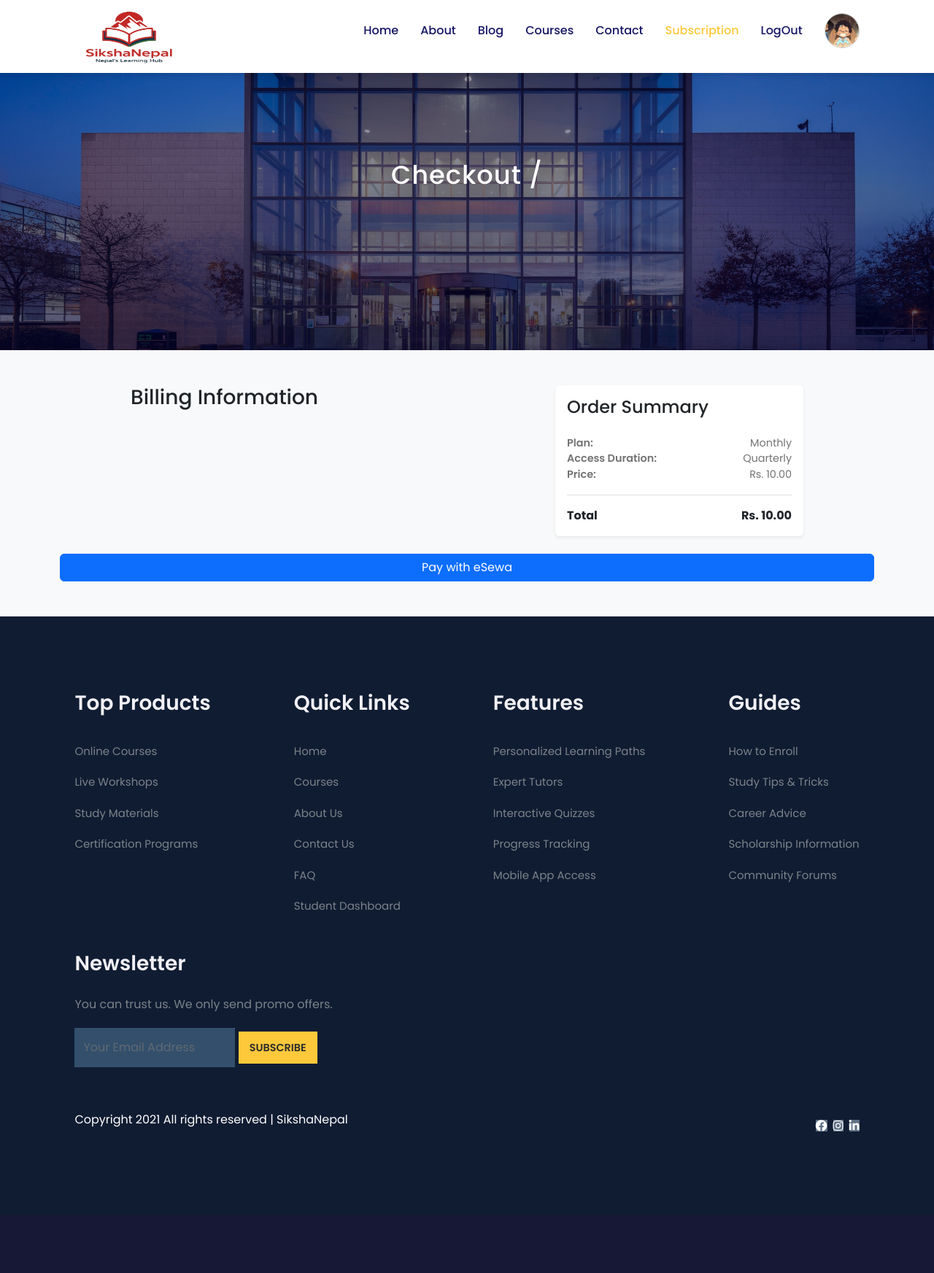
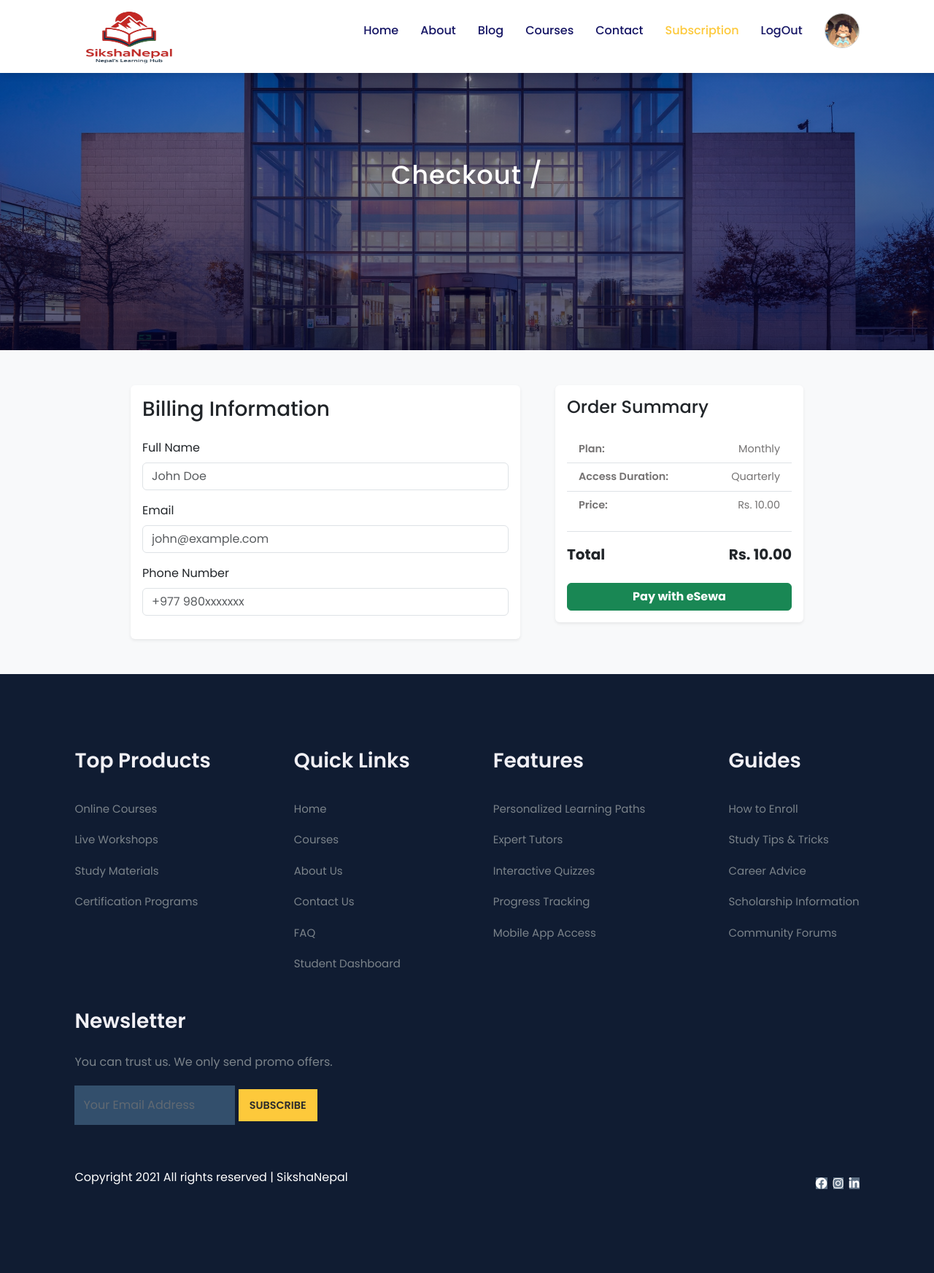
Before and after one commit to Nischal-31/sikshanepal, a Django app: page /subscription/checkout/monthly/ in a window 1280 px wide. Shown: the whole page at 73% size. Before the commit the page ends 1551 px from the top, so only its background shows below. Run offline with Django 5.2, Linux system fonts and the light colour scheme; a user stored in the database is signed in; data comes from the database, SQL or seed files in the repository; tables that the repository leaves empty hold one stand-in row (values such as "Sample post"); some libraries are stand-ins or nearby versions.

Commit message:
commited

```diff
--- a/courses/templates/notes/note_list.html
+++ b/courses/templates/notes/note_list.html
@@ -41,6 +41,11 @@
     {% if user.is_authenticated and user.user_type == 'admin' %}
       <div class="mt-4">
         <a href="{% url 'note-create' chapter_id %}" class="btn btn-success">Create New Note</a>
+      </div>
+    {% endif %}
+
+    {% if user.is_authenticated and user.user_type == 'normal' %}
+      <div class="mt-4">
         <a href="{% url 'chapter-list' subject_id %}" class="btn btn-outline-secondary">← Back to Chapters</a>
       </div>
     {% endif %}
--- a/subscription/templates/subscription/checkout.html
+++ b/subscription/templates/subscription/checkout.html
@@ -9,50 +9,64 @@
     <h2 class="mb-0">Checkout /</h2>
   </div>
 </section>
+
 <section class="py-5 bg-light">
   <div class="container">
     <div class="row g-5 justify-content-center">
+
       <!-- Billing Form -->
       <div class="col-md-7 col-lg-6">
+        <div class="card shadow-sm border-0">
+          <div class="card-body">
             <h3 class="mb-4">Billing Information</h3>
-        <!-- You can add billing inputs here if needed -->
+            <form>
+              <div class="mb-3">
+                <label for="name" class="form-label">Full Name</label>
+                <input type="text" class="form-control" id="name" placeholder="John Doe">
+              </div>
+              <div class="mb-3">
+                <label for="email" class="form-label">Email</label>
+                <input type="email" class="form-control" id="email" placeholder="john@example.com">
+              </div>
+              <div class="mb-3">
+                <label for="phone" class="form-label">Phone Number</label>
+                <input type="tel" class="form-control" id="phone" placeholder="+977 980xxxxxxx">
+              </div>
+            </form>
+          </div>
+        </div>
       </div>
 
       <!-- Order Summary -->
       <div class="col-md-5 col-lg-4">
-        <div class="card border-0 shadow-sm">
+        <div class="card shadow-sm border-0">
           <div class="card-body">
             <h4 class="card-title mb-4">Order Summary</h4>
 
-            <ul class="list-unstyled mb-3">
-              <li class="d-flex justify-content-between">
+            <ul class="list-group list-group-flush mb-3">
+              <li class="list-group-item d-flex justify-content-between">
                 <span class="fw-semibold">Plan:</span>
                 <span class="text-capitalize">{{ plan.name }}</span>
               </li>
-              <li class="d-flex justify-content-between">
+              <li class="list-group-item d-flex justify-content-between">
                 <span class="fw-semibold">Access Duration:</span>
                 <span>
                   {{ plan.duration_days|divisibleby:30|yesno:"Monthly,Quarterly,Yearly" }}
-                  <!-- Or customize based on your model -->
                 </span>
               </li>
-              <li class="d-flex justify-content-between mb-3">
+              <li class="list-group-item d-flex justify-content-between">
                 <span class="fw-semibold">Price:</span>
                 <span>Rs. {{ plan.price }}</span>
               </li>
             </ul>
 
-            <div class="border-top pt-3 d-flex justify-content-between">
+            <div class="border-top pt-3 d-flex justify-content-between fs-5">
               <strong>Total</strong>
               <strong>Rs. {{ plan.price }}</strong>
             </div>
-          </div>
-        </div>
-      </div>
 
-      <!-- eSewa Payment Form -->
-      <div class="col-12 mt-4">
-        <form id="esewa_form" action="https://rc-epay.esewa.com.np/api/epay/main/v2/form" method="POST">
+            <!-- eSewa Payment Button -->
+            <form id="esewa_form" action="https://rc-epay.esewa.com.np/api/epay/main/v2/form" method="POST" class="mt-4">
               <input type="hidden" name="amount" value="{{ amount }}">
               <input type="hidden" name="tax_amount" value="{{ tax_amount }}">
               <input type="hidden" name="total_amount" value="{{ total_amount }}">
@@ -64,33 +78,36 @@
               <input type="hidden" name="failure_url" value="{{ failure_url }}">
               <input type="hidden" name="signed_field_names" value="total_amount,transaction_uuid,product_code">
               <input type="hidden" name="signature" value="{{ signature }}">
-    <button type="submit" class="btn btn-primary w-100">Pay with eSewa</button>
+              <button type="submit" class="btn btn-success w-100 fw-bold">Pay with eSewa</button>
             </form>
+          </div>
+        </div>
       </div>
 
     </div>
   </div>
 </section>
 
-<!-- Animation & UI Styling -->
 <style>
-  input,
-  select {
-    transition: all 0.2s ease-in-out;
-  }
 
-  input:focus,
-  select:focus {
-    border-color: #198754;
+  /* Input focus animation */
+  input:focus {
+    border-color: #198754 !important;
     box-shadow: 0 0 0 0.2rem rgba(25, 135, 84, 0.25);
   }
 
+  /* Card hover effect */
   .card {
-    transition: transform 0.3s ease;
+    transition: transform 0.3s ease, box-shadow 0.3s ease;
+  }
+  .card:hover {
+    transform: translateY(-5px);
+    box-shadow: 0 10px 20px rgba(0,0,0,0.15);
   }
 
-  .card:hover {
-    transform: scale(1.02);
+  /* Button hover */
+  .btn-success:hover {
+    background-color: #157347;
   }
 </style>
 {% endblock %}
```
Also changed, not shown: media/profile_pics/nischal.jpg (added). Lines whose indentation alone changed are shown as unchanged.
